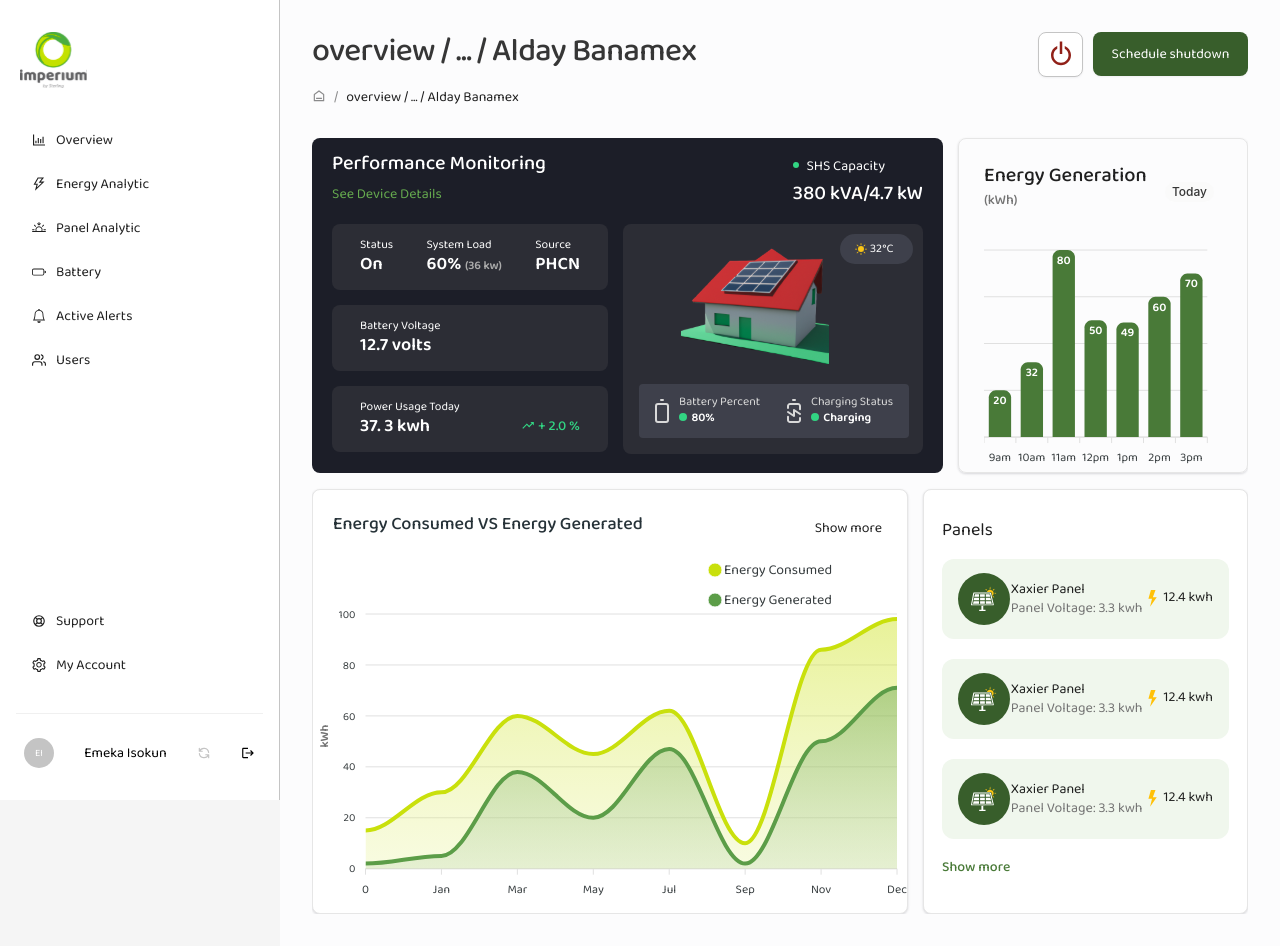
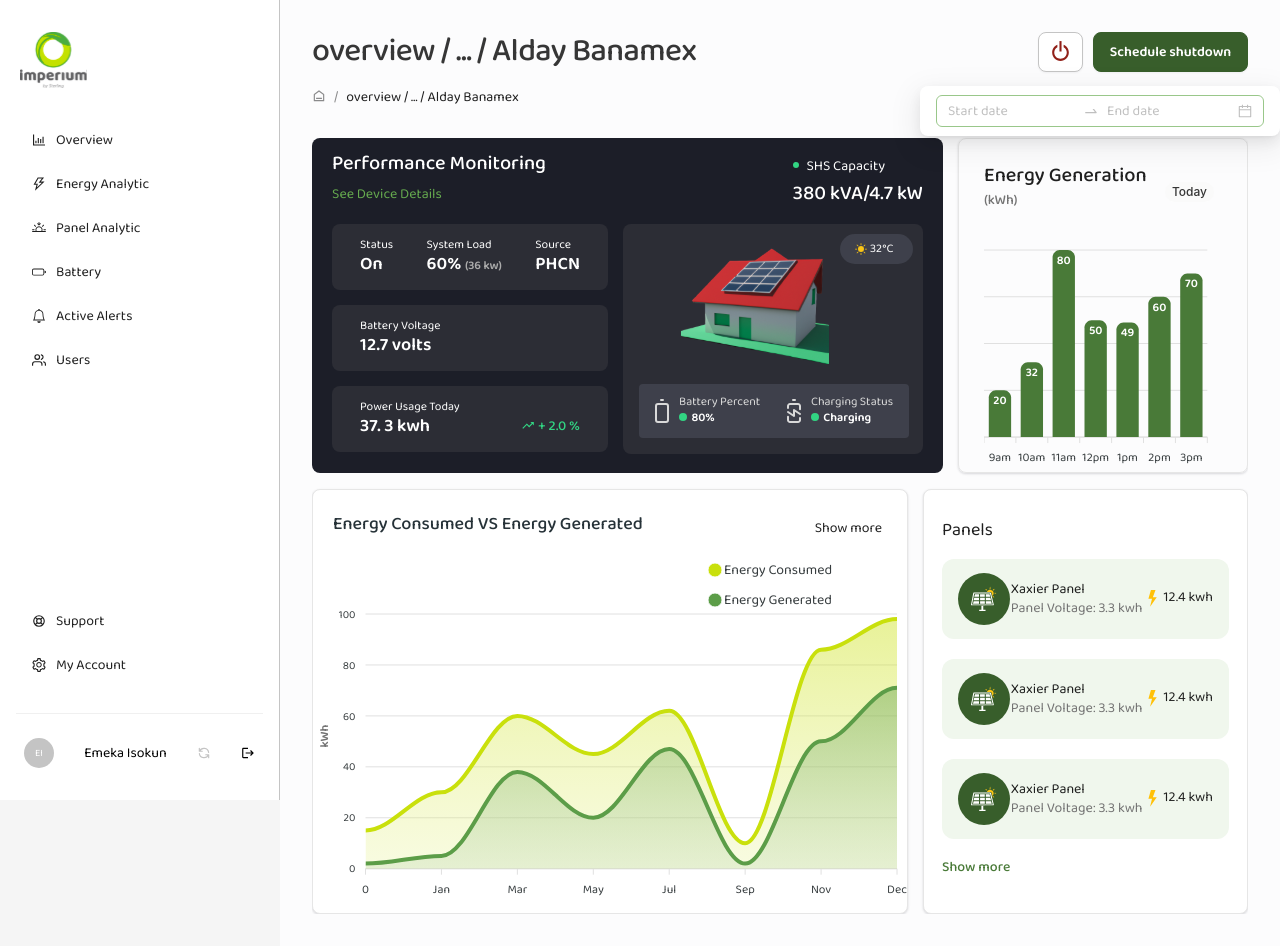
Before and after one commit to WYRE-ENERGIES/imperium-frontend, a React (Create React App) app: page /overview/shs in a window 1280 px wide. Both pictures are taken after a click on the button "Schedule shutdown". Built offline with nearby package versions, Linux system fonts and the light colour scheme.

Commit message:
Shs shutdown scheduel

```diff
--- a/src/components/PowerSwitch/PowerSwitch.jsx
+++ b/src/components/PowerSwitch/PowerSwitch.jsx
@@ -1,9 +1,10 @@
 import { React, useState } from 'react'
 import { BiPowerOff } from 'react-icons/bi'
-import FormButton from '../Auth/Forms/Widgets/FormButton'
+
 import classes from './PowerSwitch.module.scss'
-import { Dropdown, Modal, Button } from 'antd'
+import { Dropdown, Modal, Space, DatePicker } from 'antd'
 import cautionIcon from '../../../src/assets/widget-icons/caution.svg'
+import scheduleIcon from '../../../src/assets/widget-icons/scheduleIcon.svg'
 
 const PowerButton = ({ action, color }) => {
   const [isModalOpen, setIsModalOpen] = useState(false)
@@ -17,6 +18,9 @@ const PowerButton = ({ action, color }) => {
     setIsModalOpen(false)
   }
 
+  const actionColor = action === 'Power Off' ? '#B42318' : '#027A48'
+  const actionIcon = action === 'Power Off' ? cautionIcon : scheduleIcon
+
   return (
     <div>
       <button
@@ -27,7 +31,6 @@ const PowerButton = ({ action, color }) => {
         {action}
       </button>
       <Modal
-        // title="Basic Modal"
         open={isModalOpen}
         onOk={handleOk}
         onCancel={handleCancel}
@@ -36,15 +39,16 @@ const PowerButton = ({ action, color }) => {
         footer={null}
       >
         <div className={classes.PowerSwitch__ModalContent}>
-          <img src={cautionIcon} alt="" srcSet="" />
-          <h1>Shutdown</h1>
+          <img src={actionIcon} alt="" srcSet="" />
+          <h1>{action}</h1>
           <p>
             If you proceed with this, the power supply in your house from
-            Imperium Solar Housing System will be shut down
+            Imperium Solar Housing System will{' '}
+            <span style={{ color: actionColor }}>{action}</span>
           </p>
           <div className={classes.PowerSwitch__Confirm}>
             <button onClick={handleOk}>Cancel</button>
-            <FormButton type={'submit'} action={'Proceed'} />
+            <button onClick={handleOk}>Proceed</button>
           </div>
         </div>
       </Modal>
@@ -53,7 +57,36 @@ const PowerButton = ({ action, color }) => {
 }
 
 const PowerSwitch = () => {
-  const items = [
+  const { RangePicker } = DatePicker
+  const [isModalOpen, setIsModalOpen] = useState(false)
+  const [startDate, setStartDate] = useState('')
+  const [endDate, setEndDate] = useState('')
+  const showModal = () => {
+    setIsModalOpen(true)
+  }
+  const handleOk = () => {
+    setIsModalOpen(false)
+  }
+  const handleCancel = () => {
+    setIsModalOpen(false)
+  }
+
+  const onChange = (value, dateString) => {
+    setStartDate(dateString[0])
+    setEndDate(dateString[1])
+    console.log('Selected Time: ', value)
+    console.log('Formatted Selected Time: ', dateString[1])
+  }
+  const onClick = ({ key }) => {
+    console.log('key: ', key)
+  }
+
+  const onOk = ({ $d }) => {
+    showModal()
+
+    console.log('onOk: ', $d)
+  }
+  const powerOptions = [
     {
       label: <PowerButton action="Power Off" color={'#B42318'} />,
       key: '0',
@@ -73,21 +106,43 @@ const PowerSwitch = () => {
       key: '2',
       disabled: true,
     },
+
     {
       label: <PowerButton action="Power On" color={'#027A48'} />,
       key: '1',
     },
   ]
-  const onClick = ({ key }) => {
-    console.log('Working', key)
-  }
+
+  const powerSchedule = [
+    {
+      label: (
+        <Space
+          direction="vertical"
+          size={12}
+          className={classes.PowerSwitch__datePicker}
+        >
+          <RangePicker
+            showTime={{
+              format: 'hh:mm',
+              showNow: true,
+            }}
+            format="DD-MM-YYYY HH:mm"
+            onChange={onChange}
+            onOk={onOk}
+            // separator={<p>hello</p>}
+          />
+        </Space>
+      ),
+    },
+  ]
+
   return (
     <div className={classes.PowerSwitch}>
       <div className={classes.PowerSwitch__PowerBtn}>
         <Dropdown
           className={classes.PowerSwitch__PowerBtnDropDown}
           menu={{
-            items,
+            items: powerOptions,
             onClick,
           }}
           trigger={['click']}
@@ -95,12 +150,49 @@ const PowerSwitch = () => {
           overlayStyle={{ paddingTop: '10px' }}
         >
           <a onClick={(e) => e.preventDefault()}>
-            <BiPowerOff size={30} />
+            <BiPowerOff size={25} />
           </a>
         </Dropdown>
       </div>
       <div className={classes.PowerSwitch__ShutDownBtn}>
-        <FormButton type={'submit'} action={'Schedule shutdown'} />
+        <Dropdown
+          className={classes.PowerSwitch__PowerBtnDropDown}
+          menu={{
+            items: powerSchedule,
+            onClick: (e) => e.preventDefault(),
+          }}
+          trigger={['click']}
+          placement="bottom"
+          overlayStyle={{ paddingTop: '10px' }}
+        >
+          <button>Schedule shutdown</button>
+        </Dropdown>
+        {endDate && (
+          <Modal
+            open={isModalOpen}
+            onOk={handleOk}
+            onCancel={handleCancel}
+            className={classes.PowerSwitch__Modal}
+            width={400}
+            footer={null}
+          >
+            <div className={classes.PowerSwitch__ModalContent}>
+              <img src={scheduleIcon} alt="" srcSet="" />
+              <h1>Schedule Date</h1>
+
+              <p>
+                If you proceed with this, the power supply in your house from
+                Imperium Solar Housing System will start up {startDate} and shut
+                down {endDate}?{' '}
+              </p>
+
+              <div className={classes.PowerSwitch__Confirm}>
+                <button onClick={handleOk}>Cancel</button>
+                <button>Proceed</button>
+              </div>
+            </div>
+          </Modal>
+        )}
       </div>
     </div>
   )
--- a/src/components/PowerSwitch/PowerSwitch.module.scss
+++ b/src/components/PowerSwitch/PowerSwitch.module.scss
@@ -1,12 +1,13 @@
 .PowerSwitch {
   display: flex;
   gap: 10px;
+
   &__PowerBtn {
     background: white;
     display: flex;
     align-items: center;
     justify-content: center;
-    height: 45px;
+    height: 40px;
     width: 45px;
     background: #ffffff;
     border: 1px solid #c4c4c4;
@@ -21,10 +22,22 @@
     }
   }
 
-  button {
-    width: 155px;
-    font-size: 14px;
-    padding: 14px 10px;
+  &__ShutDownBtn {
+    button {
+      width: 155px;
+      height: 40px;
+      font-size: 14px;
+      padding: 10px 5px;
+      background: #385e2b;
+      border: 1px solid #385e2b;
+      box-shadow: 0px 1px 2px rgba(16, 24, 40, 0.05);
+      border-radius: 8px;
+      color: white;
+      font-weight: 600;
+    }
+    button:hover {
+      cursor: pointer;
+    }
   }
 
   &__OnAndOff {
@@ -74,19 +87,41 @@
       border-radius: 8px;
       font-weight: 600;
       font-size: 16px;
+      background: #385e2b;
+      border: 1px solid #385e2b;
+      color: white;
     }
 
     & > button:first-child {
       background: #ffffff;
       border: 1px solid #c4c4c4;
+      color: black;
     }
-    & > button:first-child:hover {
+    & > button:hover {
       cursor: pointer;
     }
   }
+
+  &__datePicker {
+    & > div > div {
+      border: 1px solid #99c78a;
+      &:hover {
+        border: 1px solid #99c78a !important;
+        box-shadow: 0px 1px 2px rgba(16, 24, 40, 0.05), 0px 0px 0px 4px #f7fff4 !important;
+      }
+      &:focus {
+        border: 1px solid #99c78a !important;
+        box-shadow: 0px 1px 2px rgba(16, 24, 40, 0.05), 0px 0px 0px 4px #f7fff4 !important;
+        outline: none;
+      }
+    }
+
+    & > div > div > div:nth-child(4) {
+      background: #297e0d !important;
+    }
+  }
 }
-
-li:hover {
+li[role='menuitem']:hover {
   background: white !important;
   cursor: default !important;
 }
```
Also changed, not shown: src/assets/widget-icons/scheduleIcon.svg (added).
